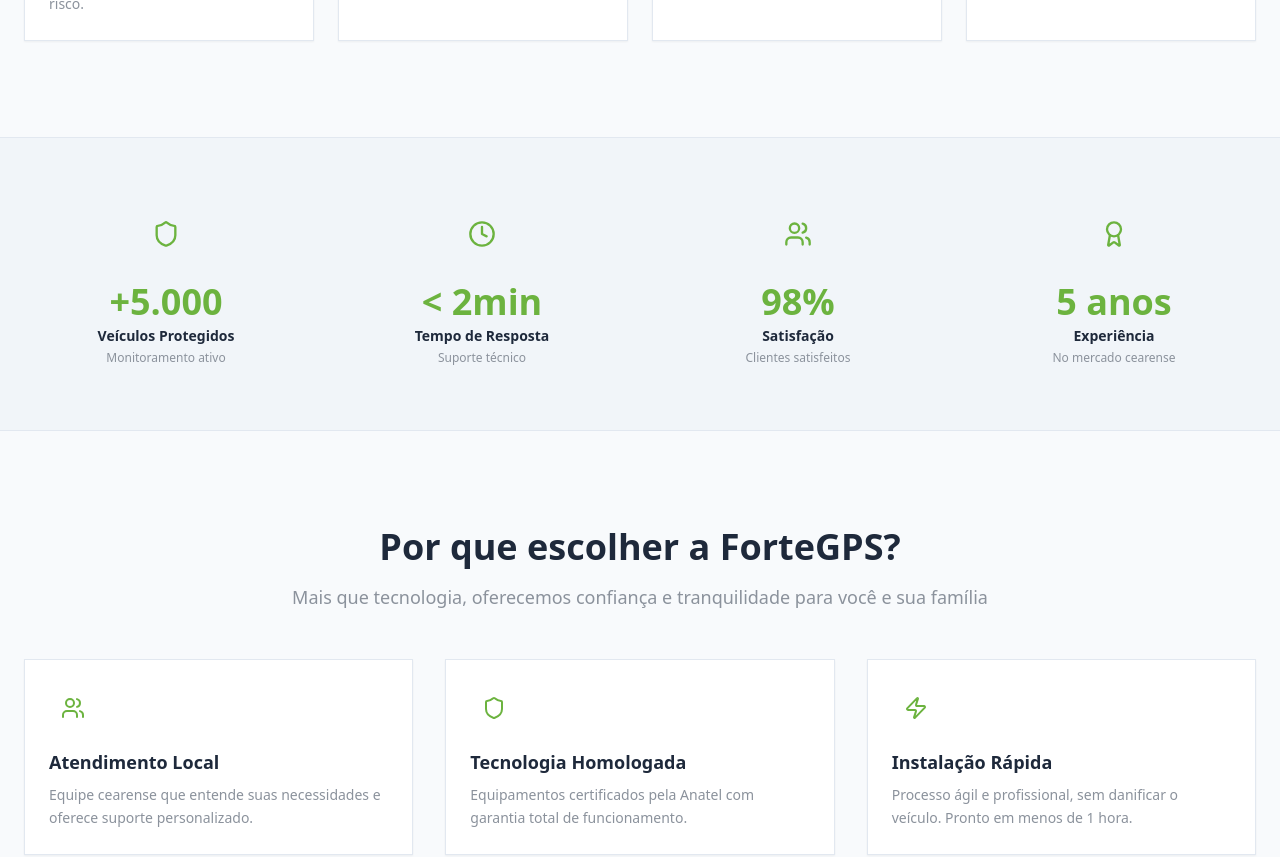
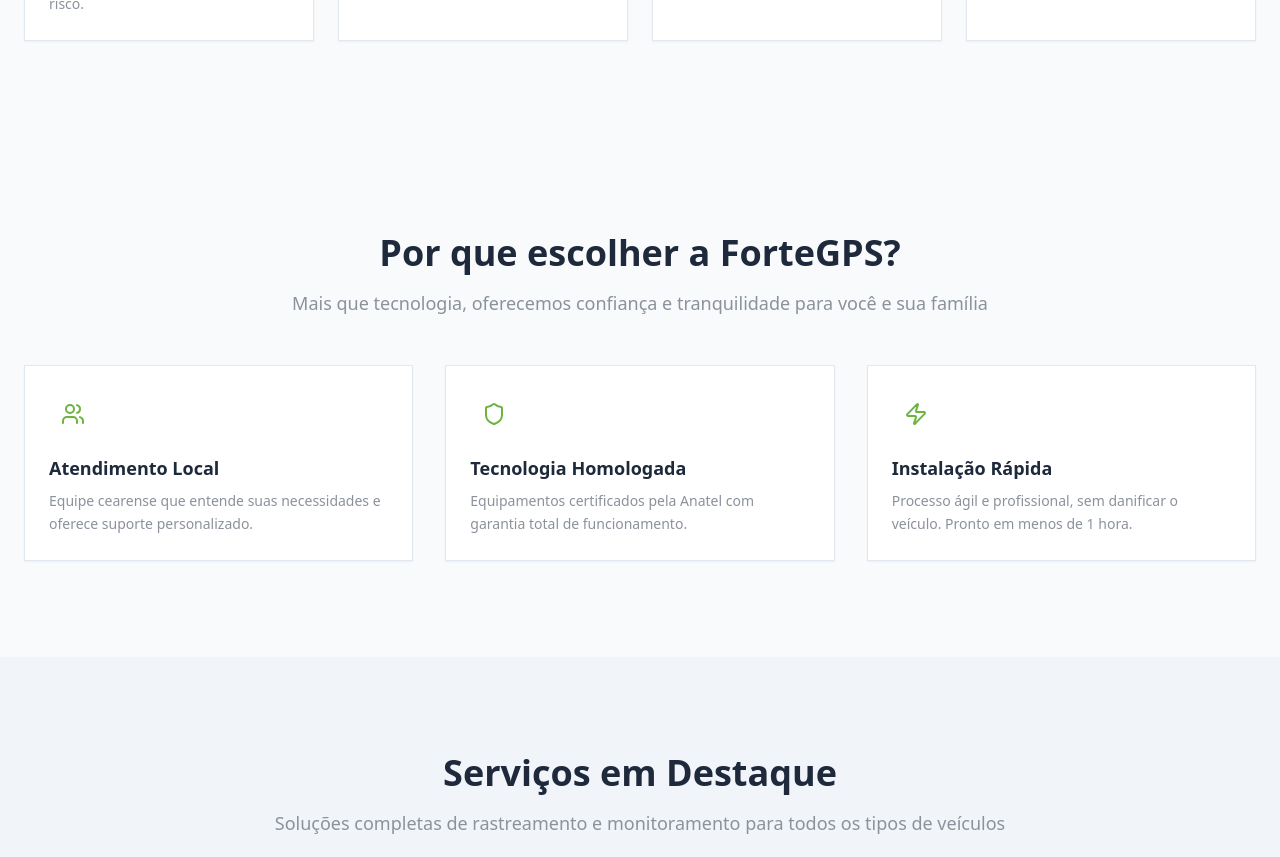
Before and after one commit to Lgd-Digital/fortegps, a React (Vite) app: page / in a window 1280 px wide. Shown: the part 1340-2197 px from the top of the page. Built offline with nearby package versions, Linux system fonts and the light colour scheme.

Commit message:
comment section

```diff
--- a/src/pages/Home.tsx
+++ b/src/pages/Home.tsx
@@ -89,7 +89,7 @@
         </div>
       </section>
 
-      <StatsStrip />
+      {/* <StatsStrip /> */}
 
       {/* Why Choose Us Section */}
       <section className="py-16 md:py-24">
```
